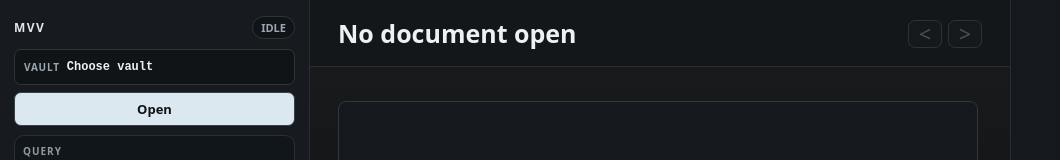
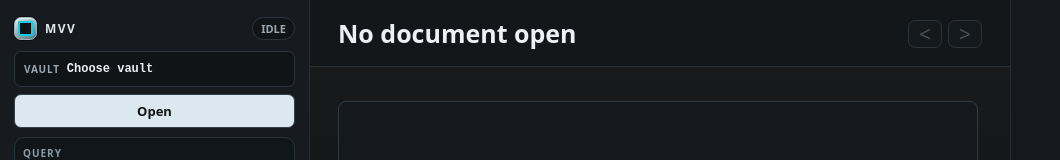
Before and after one commit to viggomeesters/mega-vault-viewer, a website built with Vite: page apps/desktop/index.html in a window 1280 px wide. Shown: the top 160 px of the page, without its empty margins (0-1060 px from the left). Built offline with nearby package versions, Linux system fonts and the light colour scheme.

Commit message:
Add Mega Vault Viewer logo mark

```diff
--- a/apps/desktop/src/main.ts
+++ b/apps/desktop/src/main.ts
@@ -226,8 +226,11 @@ function render() {
     <section class="shell">
       <aside class="sidebar" aria-label="Vault explorer">
         <div class="brand compact-brand" aria-label="Mega Vault Viewer">
-          <strong title="Mega Vault Viewer">MVV</strong>
-          <span>${escapeHtml(formatIndexHealth())}</span>
+          <div class="brand-lockup">
+            <span class="vault-mark" aria-hidden="true"><i></i></span>
+            <strong title="Mega Vault Viewer">MVV</strong>
+          </div>
+          <span class="brand-status">${escapeHtml(formatIndexHealth())}</span>
         </div>
 
         ${renderVaultSetup()}
--- a/apps/desktop/src/styles.css
+++ b/apps/desktop/src/styles.css
@@ -130,7 +130,36 @@ a:focus-visible {
   align-items: center;
   justify-content: space-between;
   gap: 8px;
-  min-height: 26px;
+  min-height: 28px;
+}
+
+.brand-lockup {
+  display: inline-flex;
+  align-items: center;
+  min-width: 0;
+  gap: 8px;
+}
+
+.vault-mark {
+  display: inline-grid;
+  width: 23px;
+  height: 23px;
+  flex: 0 0 auto;
+  place-items: center;
+  border: 1px solid #a5b2b7;
+  border-radius: 7px;
+  background: linear-gradient(145deg, #f2f3f0 0%, #9aa6a9 54%, #5f6b70 100%);
+  box-shadow: inset 0 1px 1px rgba(255, 255, 255, 0.78), 0 0 0 1px rgba(0, 0, 0, 0.42);
+}
+
+.vault-mark i {
+  display: block;
+  width: 15px;
+  height: 15px;
+  border: 2px solid #18c9e6;
+  border-radius: 1px;
+  background: #111417;
+  box-shadow: 0 0 5px rgba(24, 201, 230, 0.38);
 }
 
 .compact-brand strong {
@@ -144,7 +173,7 @@ a:focus-visible {
   white-space: nowrap;
 }
 
-.compact-brand span {
+.compact-brand .brand-status {
   border: 1px solid #2d353c;
   border-radius: 999px;
   background: #111417;
```
Also changed, not shown: .go/hierarchy.json, .go/tasks/done/mvv-vault-mark-logo.json (added), CHANGELOG.md, apps/desktop/src-tauri/icons/icon.ico, apps/desktop/src-tauri/icons/icon.png, 2 other files.
